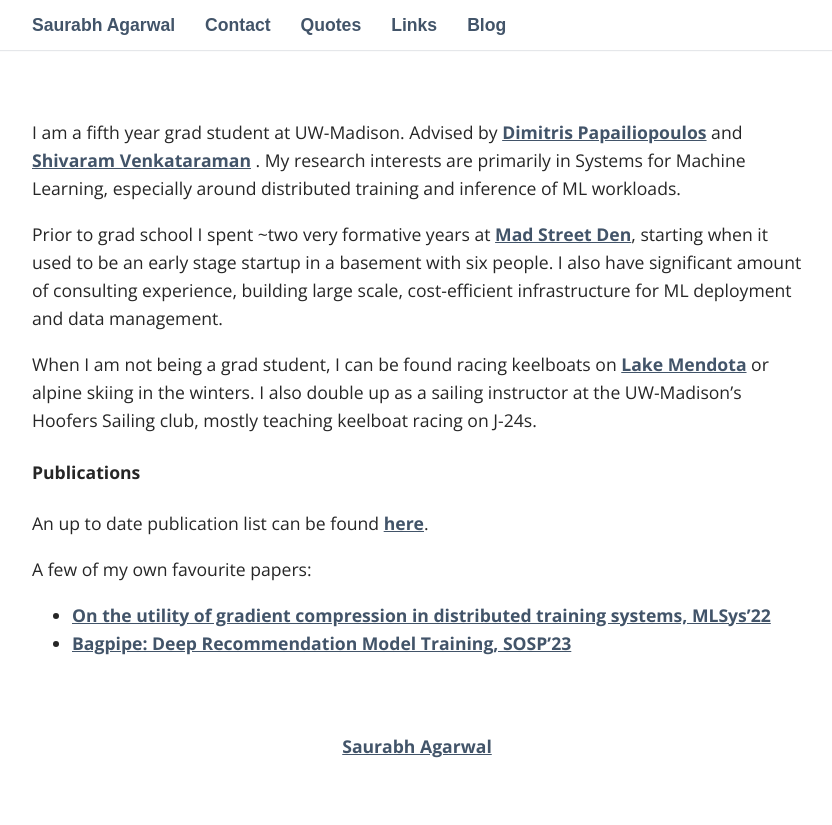
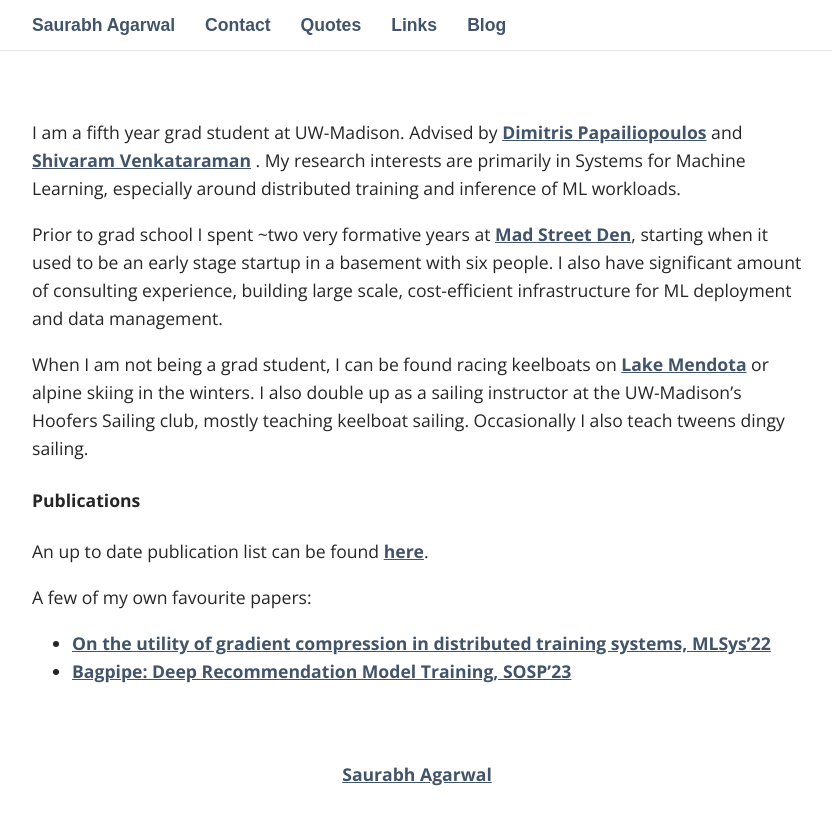
Before and after one commit to iidsample/iidsampe.github.io, a Jekyll site: the page built from index.md, in a window 1280 px wide. Shown: the top 825 px of the page, without its empty margins (223-1055 px from the left). Built offline with Jekyll 4.4.1, drawn with Linux system fonts in a browser that asks for light colours; some web fonts are replaced.

Commit message:
Update index.md

```diff
--- a/index.md
+++ b/index.md
@@ -11,7 +11,7 @@ Prior to grad school I spent ~two very formative years at [Mad Street Den](https
 
 
 
-When I am not being a grad student, I can be found racing keelboats on [Lake Mendota](https://www.mendotayc.org/racing) or alpine skiing in the winters. I also double up as a sailing instructor at the UW-Madison's Hoofers Sailing club, mostly teaching keelboat racing on J-24s.
+When I am not being a grad student, I can be found racing keelboats on [Lake Mendota](https://www.mendotayc.org/racing) or alpine skiing in the winters. I also double up as a sailing instructor at the UW-Madison's Hoofers Sailing club, mostly teaching keelboat sailing. Occasionally I also teach tweens dingy sailing.
 
 #### Publications
 An up to date publication list can be found [here](https://scholar.google.com/citations?hl=en&user=u71IKxAAAAAJ&view_op=list_works&sortby=pubdate).
```
